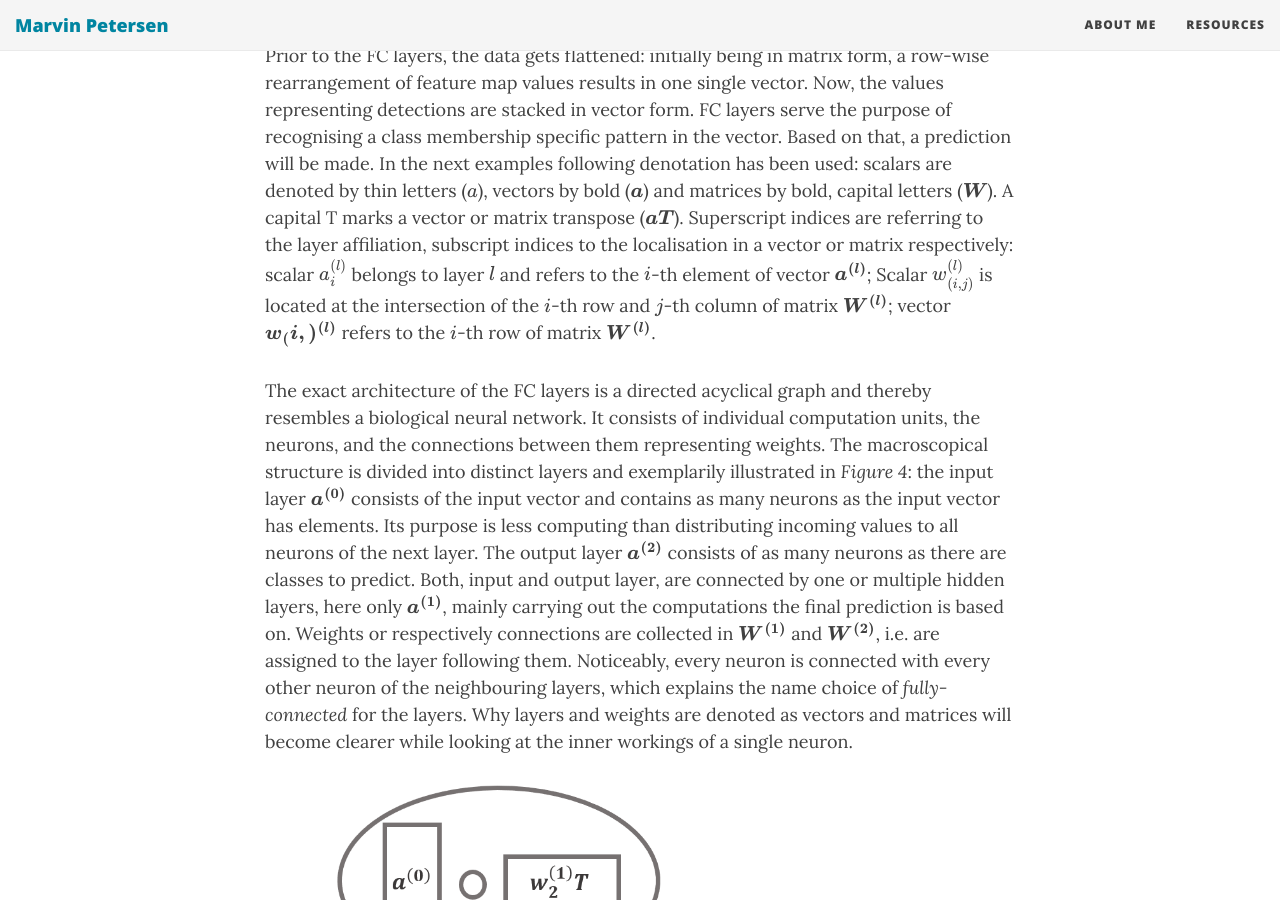
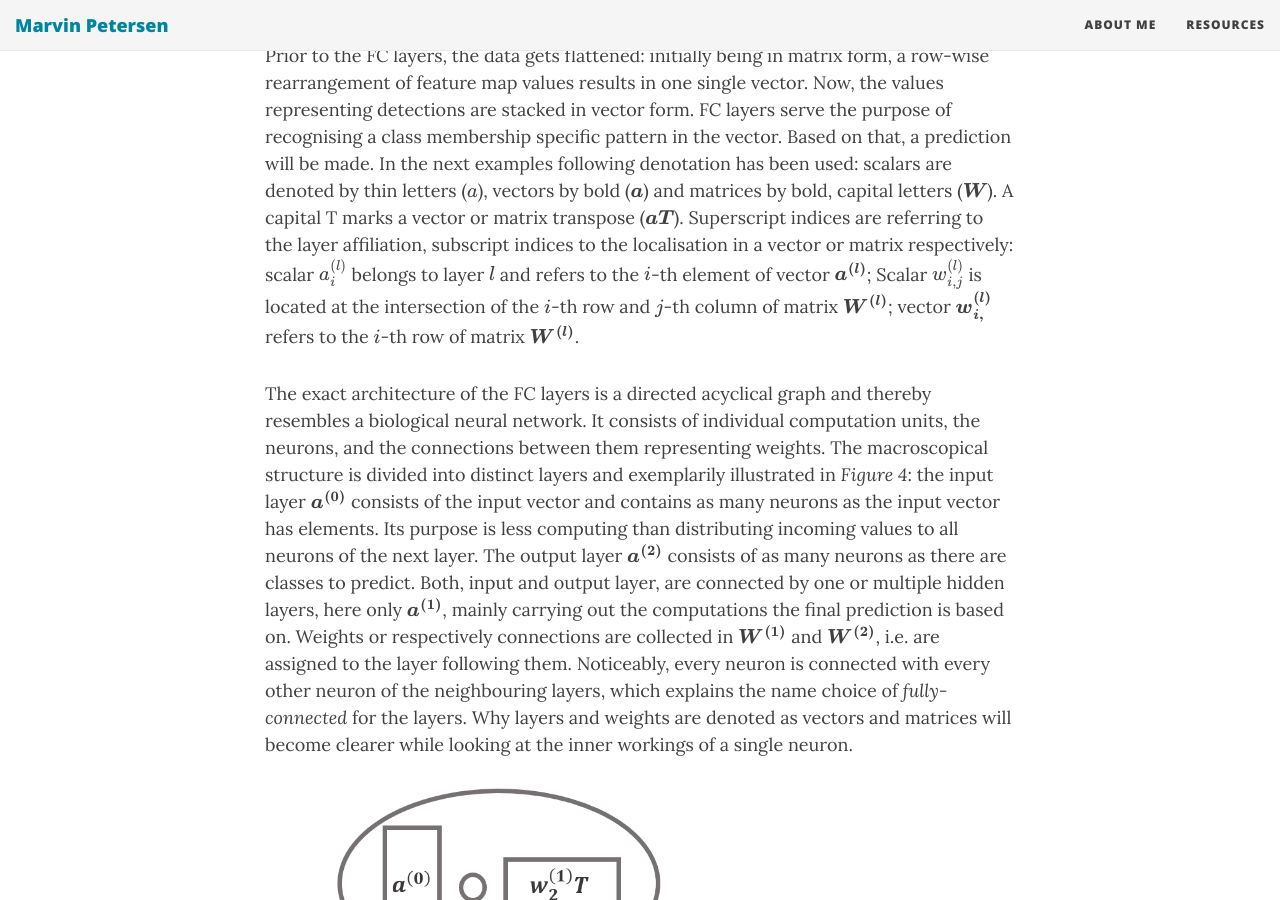
Before and after one commit to m-petersen/vinpetersen.github.io, a Jekyll site: the page built from _posts/2018-11-23-a-guided-tour-through-a-convolutional-neural-network-part-2.md, in a window 1280 px wide and 900 px high, scrolled down 1392 px. Built offline with Jekyll 4.4.1, drawn with Linux system fonts in a browser that asks for light colours; nearby versions of some CDN libraries; formulas are drawn with MathJax 3.

```diff
--- a/_posts/2018-11-23-a-guided-tour-through-a-convolutional-neural-network-part-2.md
+++ b/_posts/2018-11-23-a-guided-tour-through-a-convolutional-neural-network-part-2.md
@@ -12,7 +12,7 @@ As mentioned in part 1 of the series, there are multiple subtypes of neural netw
 ![neurons_hd.png]({{site.baseurl}}/img/neurons_hd.png)
 *Figure 8. Exemplary fully-connected layer*
 
-Prior to the FC layers, the data gets flattened: initially being in matrix form, a row-wise rearrangement of feature map values results in one single vector. Now, the values representing detections are stacked in vector form. FC layers serve the purpose of recognising a class membership specific pattern in the vector. Based on that, a prediction will be made. In the next examples following denotation has been used: scalars are denoted by thin letters ($$a$$), vectors by bold ($$\boldsymbol{a}$$) and matrices by bold, capital letters ($$\boldsymbol{W}$$). A capital T marks a vector or matrix transpose ($$\boldsymbol{aT}$$). Superscript indices are referring to the layer affiliation, subscript indices to the localisation in a vector or matrix respectively: scalar $$a_i^{(l)}$$ belongs to layer $$l$$ and refers to the $$i$$-th element of vector $$\boldsymbol{a^{(l)}}$$; Scalar $$w_{(i,j)}^{(l)}$$ is located at the intersection of the $$i$$-th row and $$j$$-th column of matrix $$\boldsymbol{W^{(l)}}$$; vector $$\boldsymbol{w_(i,)^{(l)}}$$ refers to the $$i$$-th row of matrix $$\boldsymbol{W^{(l)}}$$.
+Prior to the FC layers, the data gets flattened: initially being in matrix form, a row-wise rearrangement of feature map values results in one single vector. Now, the values representing detections are stacked in vector form. FC layers serve the purpose of recognising a class membership specific pattern in the vector. Based on that, a prediction will be made. In the next examples following denotation has been used: scalars are denoted by thin letters ($$a$$), vectors by bold ($$\boldsymbol{a}$$) and matrices by bold, capital letters ($$\boldsymbol{W}$$). A capital T marks a vector or matrix transpose ($$\boldsymbol{aT}$$). Superscript indices are referring to the layer affiliation, subscript indices to the localisation in a vector or matrix respectively: scalar $$a_i^{(l)}$$ belongs to layer $$l$$ and refers to the $$i$$-th element of vector $$\boldsymbol{a^{(l)}}$$; Scalar $$w_{i,j}^{(l)}$$ is located at the intersection of the $$i$$-th row and $$j$$-th column of matrix $$\boldsymbol{W^{(l)}}$$; vector $$\boldsymbol{w_{i,}^{(l)}}$$ refers to the $$i$$-th row of matrix $$\boldsymbol{W^{(l)}}$$.
 
 The exact architecture of the FC layers is a directed acyclical graph and thereby resembles a biological neural network. It consists of individual computation units, the neurons, and the connections between them representing weights. The macroscopical structure is divided into distinct layers and exemplarily illustrated in *Figure 4*: the input layer $$\boldsymbol{a^{(0)}}$$ consists of the input vector and contains as many neurons as the input vector has elements. Its purpose is less computing than distributing incoming values to all neurons of the next layer. The output layer $$\boldsymbol{a^{(2)}}$$ consists of as many neurons as there are classes to predict. Both, input and output layer, are connected by one or multiple hidden layers, here only $$\boldsymbol{a^{(1)}}$$, mainly carrying out the computations the final prediction is based on. Weights or respectively connections are collected in $$\boldsymbol{W^{(1)}}$$ and $$\boldsymbol{W^{(2)}}$$, i.e. are assigned to the layer following them. Noticeably, every neuron is connected with every other neuron of the neighbouring layers, which explains the name choice of *fully-connected* for the layers. Why layers and weights are denoted as vectors and matrices will become clearer while looking at the inner workings of a single neuron.
 
```
